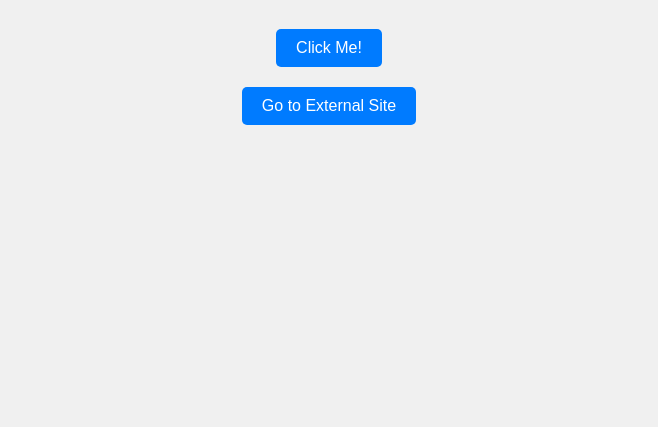
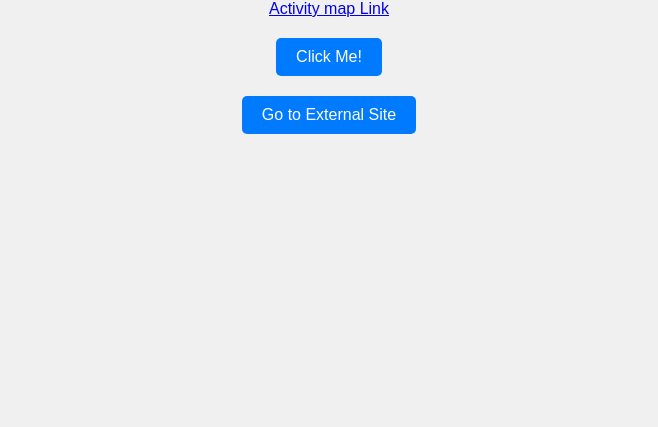
Before and after one commit to deorari/adobe.analytics, a plain HTML site: page index.html in a window 1280 px wide. Shown: the part 373-800 px from the top of the page, without its empty margins (311-969 px from the left). Drawn offline with Linux system fonts and the light colour scheme.

Commit message:
Update index.html

```diff
--- a/index.html
+++ b/index.html
@@ -40,7 +40,7 @@
 </head>
 <body>
   <h1>Hello! Let's implement Adobe Analytics</h1>
-
+  <a href="https://deorari.github.io/adobe.analytics/" onclick="s.tl(true, 'o', 'Internal Link: Activity Map');">Activity map Link</a>
   <button onclick="alert('Button was clicked!')">Click Me!</button>
 
   <!-- Exit Link -->
```
